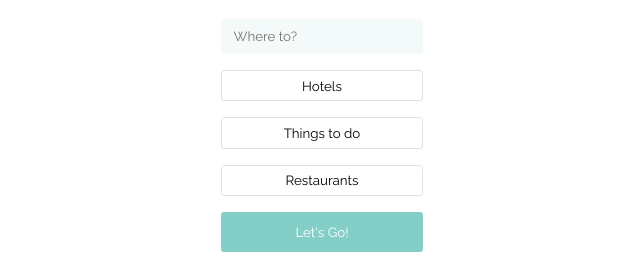
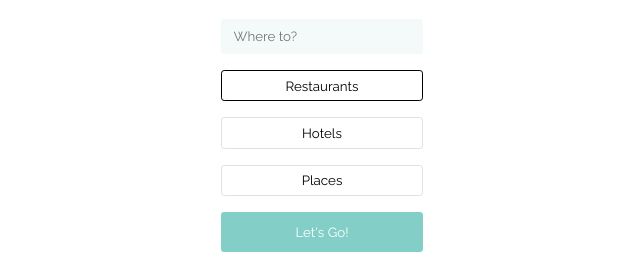
Before and after one commit to mrlnlng/tripplan, a React (Create React App) app in the folder web/: page / in a window 1280 px wide. Shown: the part 193-447 px from the top of the page, without its empty margins (318-958 px from the left). Built offline with nearby package versions, Linux system fonts and the light colour scheme.

Commit message:
Added feature to switch between Airbnb and Restaurants tabs

```diff
--- a/web/src/App.js
+++ b/web/src/App.js
@@ -2,7 +2,7 @@ import React from 'react';
 import Header from './Header';
 import Search from './Search';
 import Results from './Results';
-import { withFetch } from "./withFetch"
+// import useFetch, { withFetch } from "./withFetch"
 import { createMuiTheme } from "@material-ui/core/styles"
 import { ThemeProvider } from "@material-ui/styles"
 import { makeStyles } from '@material-ui/core';
@@ -56,9 +56,10 @@ function App() {
             <Switch>
               <Route path="/" exact component={Search} />
               {/* <Route path="/results" component={Results} /> */}
-              <Route path="/results" component={(props) => {
+              {/* <Route path="/results" component={(props) => { */}
+              <Route path="/results" component={Results} />
 
-                if (props.location.state.selectedButtons.hotel) {
+                 {/* if (props.location.state.selectedButtons.hotel) {
                   const url = "http://127.0.0.1:5000/hotels?location=" + props.location.state.location
                   let Component = withFetch(Results, url)
                   return <Component {...props}></Component>
@@ -68,9 +69,9 @@ function App() {
                   const url = "http://127.0.0.1:5000/restaurants?location=" + props.location.state.location
                   let Component = withFetch(Results, url)
                   return <Component {...props}></Component>
-                }
+                } */}
 
-              }} />
+
 
               {/* <Route path="/hotels" component={(props) => {
                 const url = "http://127.0.0.1:5000/hotels?location=" + props.location.state.location
--- a/web/src/Results.js
+++ b/web/src/Results.js
@@ -6,6 +6,10 @@ import StarIcon from '@material-ui/icons/Star';
 import StarHalfIcon from '@material-ui/icons/StarHalf';
 import { Button, ButtonGroup } from '@material-ui/core';
 import useMediaQuery from '@material-ui/core/useMediaQuery'
+import useFetch from './withFetch'
+import Loader from "./Loader"
+
+
 const useStyles = makeStyles(theme => ({
     result: {
         display: "flex",
@@ -80,9 +84,11 @@ const useCardStyles = makeStyles({
 
 })
 
-function Result({ rating, name, image_url, review_count, price }) {
+
+function Result(props) {
     const classes = useCardStyles();
-
+    const { rating, name, image_url, review_count, price } = props
+    // const { loading } = loading
     let ratingStar = []
     for (let i = 1; i <= rating; i++) {
         ratingStar.push(1)
@@ -117,16 +123,47 @@ function Result({ rating, name, image_url, review_count, price }) {
     )
 }
 
+function getSelected(selectedButtons){
+    for (let key of Object.keys(selectedButtons)){
+        if (selectedButtons[key]){
+            return key
+        }
+    }
+}
 
 export function Results(props) {
-    const { data } = props
     const classes = useStyles();
     const { location, selectedButtons } = props.location.state
     const cityName = location.split(" ").map((name) => name[0].toUpperCase() + name.slice(1)).join(" ")
     const matches = useMediaQuery('(max-width:900px)');
     const smallerMatches = useMediaQuery('(max-width:400px)');
+    const [buttons, setButton] = useState(selectedButtons)
+    const selected = getSelected(buttons)
+    // alert(selected)
+    const [loading, data] = useFetch(`http://127.0.0.1:5000/${selected}?location=` + props.location.state.location)
+    function createButtonHandler(buttonName) {
+        function handleClick() {
+            setButton(() => {
+                let newButtons = {
+                    "hotels": false,
+                    "places": false,
+                    "restaurants": false
+                }
 
+                newButtons[buttonName] = true
+                return newButtons
+            }
 
+            )
+        }
+        return handleClick
+    }
+
+    if (loading) {
+        return (
+            <Loader />)
+    }
+    else {
 
         let numCols
         if (smallerMatches) {
@@ -136,8 +173,6 @@ export function Results(props) {
         } else {
             numCols = 5
         }
-
-
 
         const reverseIndex = (i) => {
             let y = Math.floor(i / numCols)
@@ -158,35 +193,16 @@ export function Results(props) {
             columns[x][y] = data[i]
         }
 
-    const [buttons, setButton] = useState(selectedButtons)
 
-    function createButtonHandler(buttonName) {
-        function handleClick() {
-            setButton(() => {
-                let newButtons = {
-                    "hotel": false,
-                    "thingsToDo": false,
-                    "restaurants": false
-                }
-
-                newButtons[buttonName] = true
-                return newButtons
-            }
-
-        )}
-        return handleClick
-    }
 
         return (
-
-
             <>
                 <div className={classes.header}>Take a look at your next adventure in <span className={classes.bold}>{cityName}</span></div>
                 <div>
                     <ButtonGroup size="medium" color="primary" className={classes.buttonGroup}>
-                    <Button variant={buttons["restaurants"] ? "contained" : "outlined"}  onClick={createButtonHandler("restaurants")}>Restaurants</Button>
-                    <Button variant={buttons["hotel"] ? "contained" : "outlined"} onClick={createButtonHandler("hotel")} >Hotels</Button>
-                    <Button variant={buttons["thingsToDo"] ? "contained" : "outlined"} onClick={createButtonHandler("thingsToDo")}>Places</Button>
+                        <Button variant={buttons["restaurants"] ? "contained" : "outlined"} onClick={createButtonHandler("restaurants")}>Restaurants</Button>
+                        <Button variant={buttons["hotels"] ? "contained" : "outlined"} onClick={createButtonHandler("hotels")} >Hotels</Button>
+                        <Button variant={buttons["places"] ? "contained" : "outlined"} onClick={createButtonHandler("places")}>Places</Button>
                     </ButtonGroup>
 
                 </div>
@@ -208,4 +224,6 @@ export function Results(props) {
         )
     }
 
+}
+
 export default Results
--- a/web/src/Search.js
+++ b/web/src/Search.js
@@ -44,9 +44,9 @@ const MyButton = styled('button')({
 function Search() {
     const [location, setLocation] = useState("")
     const [selectedButtons, setButtons] = useState({
-        "hotel": false,
-        "thingsToDo": false,
-        "restaurants": false
+        "hotels": false,
+        "places": false,
+        "restaurants": true
     })
 
     const handleChange = (e) => {
@@ -57,8 +57,8 @@ function Search() {
         function buttonHandler() {
             setButtons(prevState => {
                 let newSelectedButtons = {
-                    "hotel": false,
-                    "thingsToDo": false,
+                    "hotels": false,
+                    "places": false,
                     "restaurants": false
                 }
                 // JSON.parse(JSON.stringify(prevState))
@@ -85,22 +85,22 @@ function Search() {
             <form className={classes.form}>
                 <MyButton
                     type="button"
-                    name="hotel"
-                    onClick={createChangeHandler("hotel")}
-                    style={{ borderColor: selectedButtons["hotel"] ? "black" : "#E1E1E1" }}
-                >Hotels</MyButton>
-                <MyButton
-                    type="button"
-                    name="thingsToDo"
-                    onClick={createChangeHandler("thingsToDo")}
-                    style={{ borderColor: selectedButtons["thingsToDo"] ? "black" : "#E1E1E1" }}
-                >Things to do</MyButton>
-                <MyButton
-                    type="button"
                     name="restaurants"
                     onClick={() => createChangeHandler("restaurants")()}
                     style={{ borderColor: selectedButtons["restaurants"] ? "black" : "#E1E1E1" }}
                 >Restaurants</MyButton>
+                <MyButton
+                    type="button"
+                    name="hotels"
+                    onClick={createChangeHandler("hotels")}
+                    style={{ borderColor: selectedButtons["hotels"] ? "black" : "#E1E1E1" }}
+                >Hotels</MyButton>
+                <MyButton
+                    type="button"
+                    name="places"
+                    onClick={createChangeHandler("places")}
+                    style={{ borderColor: selectedButtons["places"] ? "black" : "#E1E1E1" }}
+                >Places</MyButton>
             </form>
             <Link to=
                 {{
--- a/web/src/withFetch.js
+++ b/web/src/withFetch.js
@@ -1,9 +1,8 @@
-import React from "react"
-import { useEffect ,useState} from "react"
-import Loader from "./Loader"
+// import React from "react"
+import { useEffect, useState} from "react"
+// import Loader from "./Loader"
 
-export const withFetch = (Component,url) => {
-    const ReturnedComponent = (props) => {
+function useFetch(url){
     const [loading, setLoading] = useState(true)
     const [data, setData] = useState(undefined)
     useEffect(() => {
@@ -16,16 +15,39 @@ export const withFetch = (Component,url) => {
 
         }
         )()
-        }, [])
+    }, [url])
+
+    return [loading,data]
+}
 
 
-        if (loading) {
-            return <Loader />
-        } else {
-            return <Component data={data} {...props}/>
-        }
-    }
-    return ReturnedComponent
-}
+// const [loading,data] = useFetch("h127.0l0/restaurants")
 
-export default withFetch
+
+// export const withFetch = (Component,url) => {
+//     const ReturnedComponent = (props) => {
+//         const [loading, setLoading] = useState(true)
+//         const [data, setData] = useState(undefined)
+//         useEffect(() => {
+
+//             (async function () {
+//                 let response = await fetch(url)
+//                 let json = await response.json()
+//                 setData(json)
+//                 setLoading(false)
+
+//             }
+//             )()
+//         }, [])
+
+
+//         if (loading) {
+//             return <Loader />
+//         } else {
+//             return <Component data={data} {...props}/>
+//         }
+//     }
+//     return ReturnedComponent
+// }
+
+export default useFetch
```
Also changed, not shown: 1 other file (tests, documents, lock files or other folders). Lines whose indentation alone changed are shown as unchanged.
